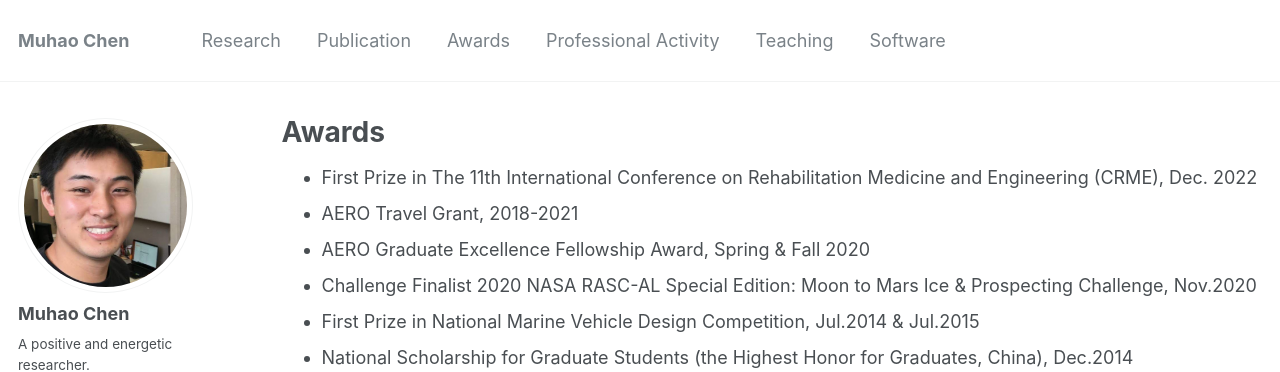
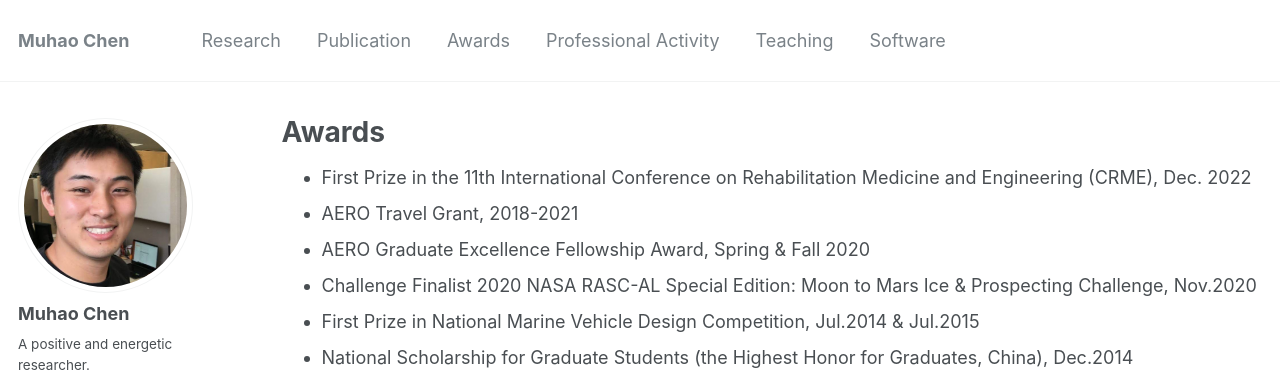
Before and after one commit to Muhao-Chen/muhao-chen.github.io, a Jekyll site: the page built from _pages/funding-and-awards.md, in a window 1280 px wide. Shown: the top 372 px of the page. Built offline with Jekyll 4.4.1, drawn with Linux system fonts in a browser that asks for light colours; some web fonts are replaced.

```diff
--- a/_pages/funding-and-awards.md
+++ b/_pages/funding-and-awards.md
@@ -7,7 +7,7 @@ author_profile: true
 
 <div style="text-align: justify;" markdown="1">
 
-* First Prize in The 11th International Conference on Rehabilitation Medicine and Engineering (CRME), Dec. 2022
+* First Prize in the 11th International Conference on Rehabilitation Medicine and Engineering (CRME), Dec. 2022
 * AERO Travel Grant, 2018-2021
 * AERO Graduate Excellence Fellowship Award, Spring & Fall 2020
 * Challenge Finalist 2020 NASA RASC-AL Special Edition: Moon to Mars Ice & Prospecting Challenge, Nov.2020
```
